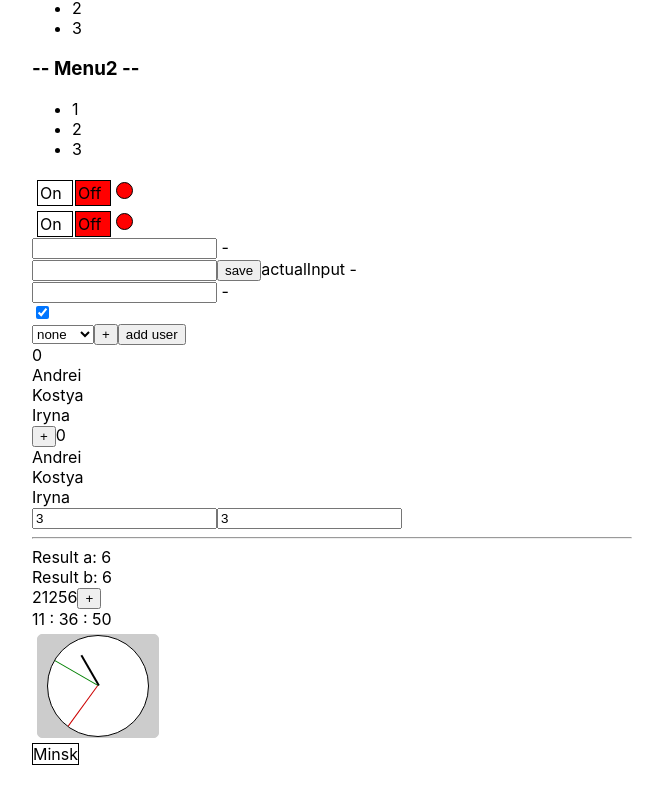
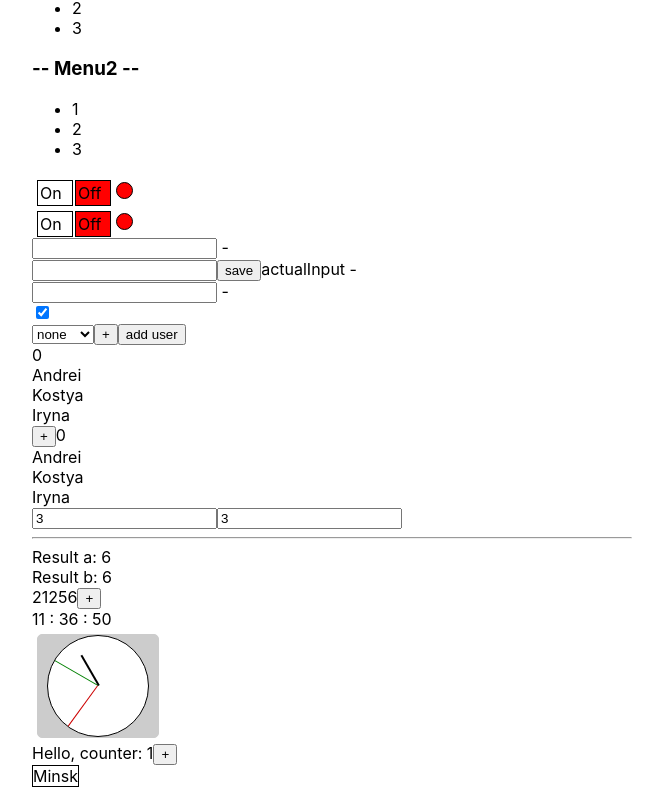
Before and after one commit to kirryya/r-kkp, a React (Create React App) app: page / in a window 1280 px wide. Shown: the part 260-1067 px from the top of the page, without its empty margins (308-971 px from the left). Before the commit the page ends 1045 px from the top, so only its background shows below. Built offline with nearby package versions, Linux system fonts and the light colour scheme.

Commit message:
clean up useEffect

```diff
--- a/src/App.tsx
+++ b/src/App.tsx
@@ -17,6 +17,8 @@ import UseMemo_Users from "./components/Memo/UseMemo_Users";
 import NewUseState from "./components/NewUseState";
 import {DigitalClock} from "./components/DigitalClock";
 import {AnalogClock} from "./components/AnalogClock";
+import { ResetEffectExample } from './components/ResetEffectExample';
+
 
 
 // function declaration
@@ -73,6 +75,7 @@ function App() {
             <NewUseState/>
             <DigitalClock/>
             <AnalogClock/>
+            <ResetEffectExample/>
             <Select value={value} onChange={setValue}
                     items={[{title: "Minsk", value: "1"}, {title: "Kiev", value: "2"}, {
                         title: "Vilnius",
--- /dev/null
+++ b/src/components/ResetEffectExample.tsx
@@ -0,0 +1,24 @@
+import React, {useEffect, useState} from 'react';
+
+export const ResetEffectExample = () => {
+
+    const [counter, setCounter] = useState<number>(1)
+
+    console.log("Component rendered")
+
+    useEffect(() => {
+        console.log("Effect occurred")
+
+        return () => {
+            console.log("Reset effect")
+        }
+    }, [])
+
+
+    return (
+        <div>
+            <span>Hello, counter: {counter}</span>
+            <button onClick={() => {setCounter(counter+1)}}>+</button>
+        </div>
+    );
+};
```
